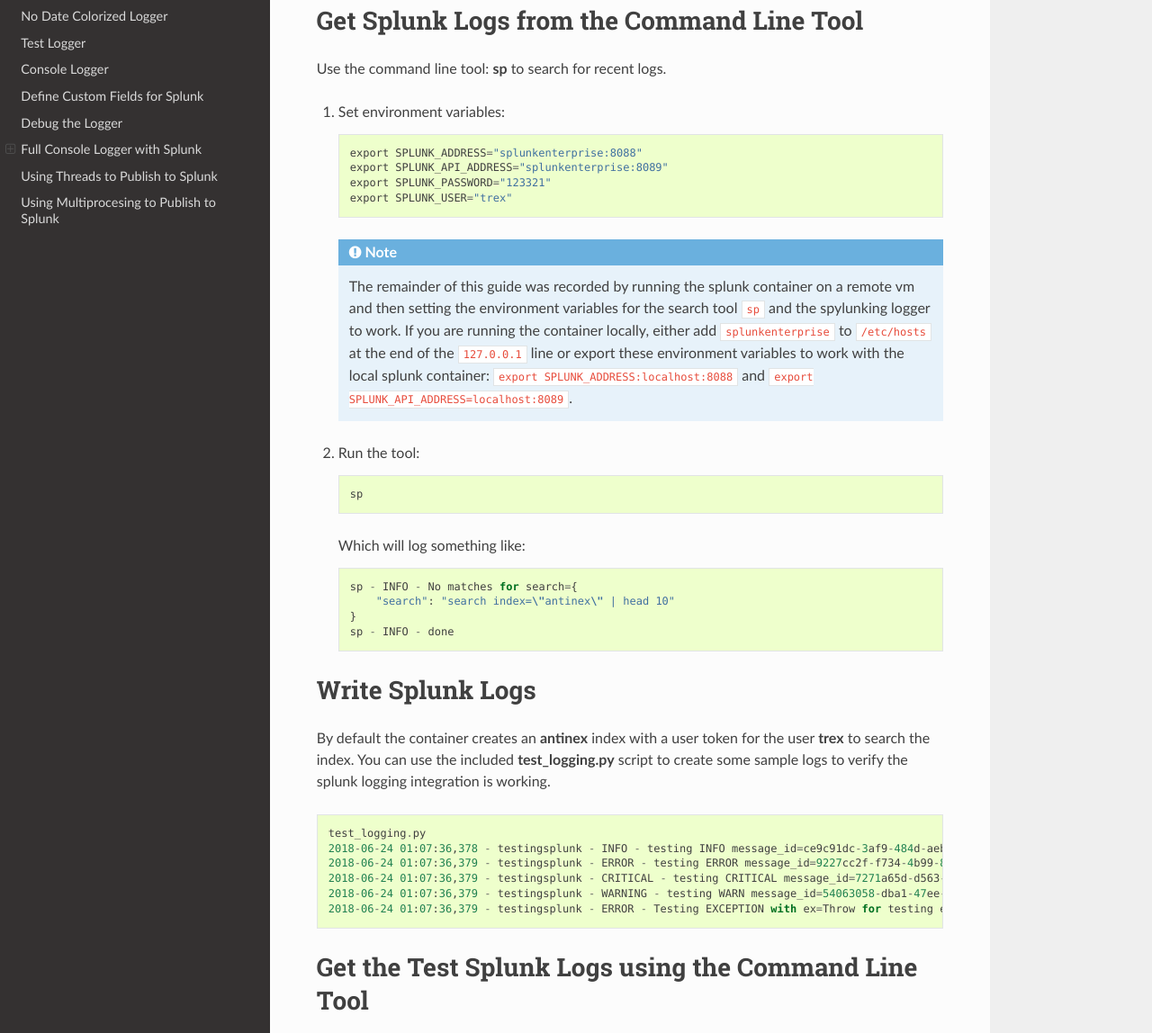
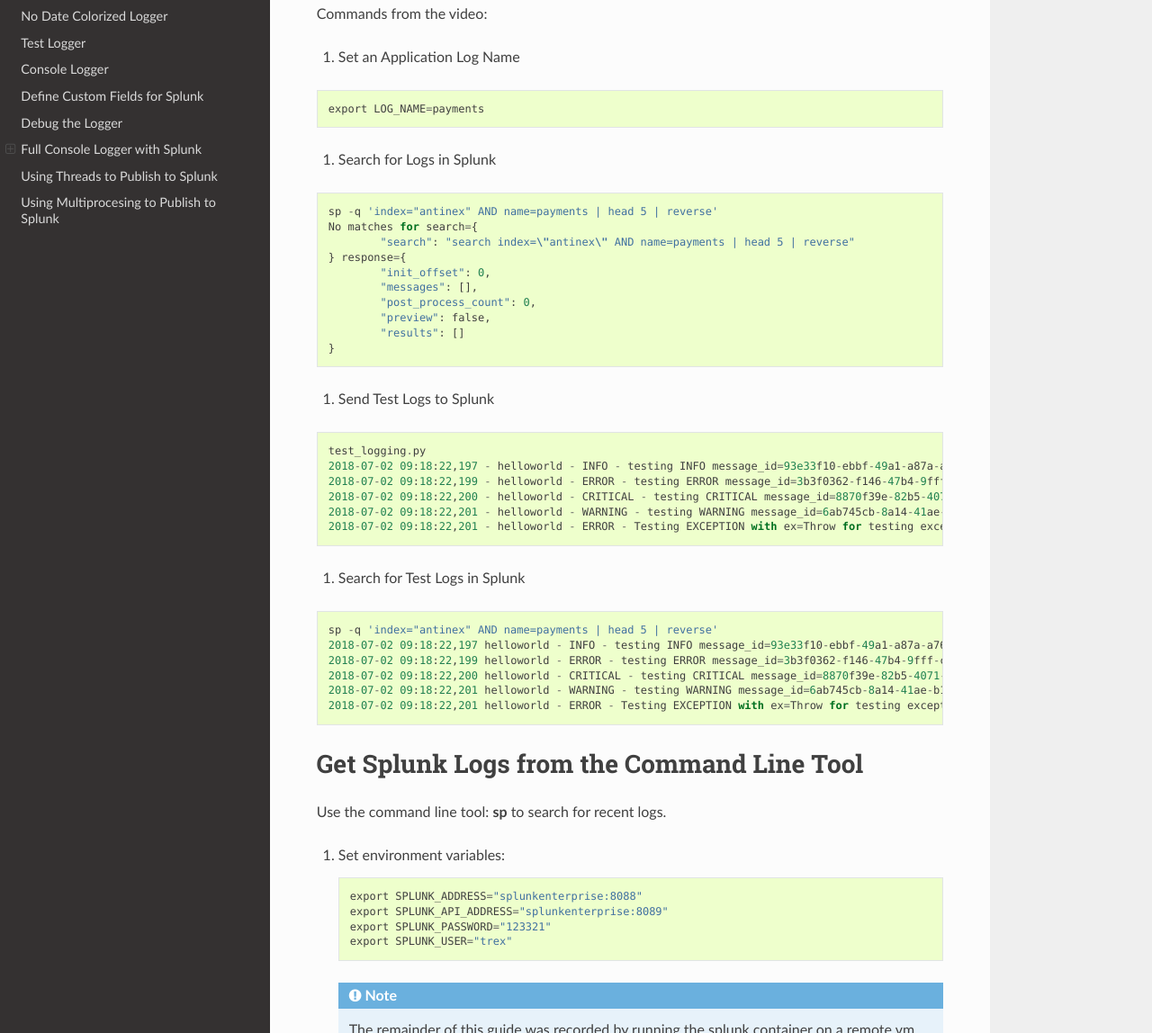
Before and after one commit to jay-johnson/spylunking, a Sphinx documentation site: the page built from docs/source/index.rst, in a window 1280 px wide and 1400 px high, scrolled down 2111 px. Shown: the part 252-1400 px from the top of the window at 90% size. Built offline with Sphinx 7.4.7 and the Read the Docs theme 2.0.0, drawn with Linux system fonts in a browser that asks for light colours; some of the changed text lies outside the part shown.

Commit message:
fixes for py.test failures on travis

```diff
--- a/docs/source/api_reference.rst
+++ b/docs/source/api_reference.rst
@@ -214,7 +214,7 @@
 Using Threads to Publish to Splunk
 ----------------------------------
 
-The Splunk Publisher handles sending logs to the configured Splunk server. It was originally inspired from https://github.com/zach-taylor/splunk_handler but after encountering issues within Celery tasks this class was created to maintain a stable logger from inside a Celery task.
+Here is the code for the Splunk Publisher that uses a thread to send logs to the configured Splunk server.
 
 .. automodule:: spylunking.splunk_publisher
    :members: SplunkPublisher
@@ -222,7 +222,7 @@
 Using Multiprocesing to Publish to Splunk
 -----------------------------------------
 
-The Splunk Publisher handles sending logs to the configured Splunk server. It was originally inspired from https://github.com/zach-taylor/splunk_handler but this one uses multiiprocessing instead of threads. This approach will not work in Celery tasks.
+Here is the code for the Splunk Publisher that uses a multiprocessing to send logs to the configured Splunk server.
 
 .. automodule:: spylunking.mp_splunk_publisher
    :members: MPSplunkPublisher
--- a/docs/source/index.rst
+++ b/docs/source/index.rst
@@ -89,7 +89,52 @@
 
 .. raw:: html
 
-    <a href="https://asciinema.org/a/189634?autoplay=1" target="_blank"><img src="https://asciinema.org/a/189634.png"/></a>
+    <a href="https://asciinema.org/a/189711?autoplay=1" target="_blank"><img src="https://asciinema.org/a/189711.png"/></a>
+
+Commands from the video:
+
+#.	Set an Application Log Name
+
+::
+
+    export LOG_NAME=payments
+
+#.	Search for Logs in Splunk
+
+::
+
+	sp -q 'index="antinex" AND name=payments | head 5 | reverse'
+	No matches for search={
+		"search": "search index=\"antinex\" AND name=payments | head 5 | reverse"
+	} response={
+		"init_offset": 0,
+		"messages": [],
+		"post_process_count": 0,
+		"preview": false,
+		"results": []
+	}
+
+#.	Send Test Logs to Splunk
+
+::
+
+	test_logging.py
+	2018-07-02 09:18:22,197 - helloworld - INFO - testing INFO message_id=93e33f10-ebbf-49a1-a87a-a76858448c71
+	2018-07-02 09:18:22,199 - helloworld - ERROR - testing ERROR message_id=3b3f0362-f146-47b4-9fff-c6cc3b165279
+	2018-07-02 09:18:22,200 - helloworld - CRITICAL - testing CRITICAL message_id=8870f39e-82b5-4071-b19a-80ce6cfefbd6
+	2018-07-02 09:18:22,201 - helloworld - WARNING - testing WARNING message_id=6ab745cb-8a14-41ae-b16e-13c0c80c4963
+	2018-07-02 09:18:22,201 - helloworld - ERROR - Testing EXCEPTION with ex=Throw for testing exceptions message_id=26b3c421-46b7-49d2-960b-1ca2ed7b8e03
+
+#.	Search for Test Logs in Splunk
+
+::
+
+	sp -q 'index="antinex" AND name=payments | head 5 | reverse'
+	2018-07-02 09:18:22,197 helloworld - INFO - testing INFO message_id=93e33f10-ebbf-49a1-a87a-a76858448c71
+	2018-07-02 09:18:22,199 helloworld - ERROR - testing ERROR message_id=3b3f0362-f146-47b4-9fff-c6cc3b165279
+	2018-07-02 09:18:22,200 helloworld - CRITICAL - testing CRITICAL message_id=8870f39e-82b5-4071-b19a-80ce6cfefbd6
+	2018-07-02 09:18:22,201 helloworld - WARNING - testing WARNING message_id=6ab745cb-8a14-41ae-b16e-13c0c80c4963
+	2018-07-02 09:18:22,201 helloworld - ERROR - Testing EXCEPTION with ex=Throw for testing exceptions message_id=26b3c421-46b7-49d2-960b-1ca2ed7b8e03
 
 Get Splunk Logs from the Command Line Tool
 ------------------------------------------
@@ -581,20 +626,27 @@
     }
     done
 
-Debug the Logger
-----------------
+Available Environment Variables
+-------------------------------
 
-Export this variable before creating a logger.
+Drill down fields
+=================
+
+Splunk drill down fields with environment variables:
 
 ::
 
-    export SPLUNK_DEBUG=1
+    export LOG_NAME="<application log name>"
+    export DEPLOY_CONFIG="<application deployed config like k8 filename>"
+    export ENV_NAME="<environment name for this application>"
 
-Available Environment Variables
--------------------------------
+Common Environment Variables
+============================
 
 ::
 
+    export SPLUNK_USER="<splunk host>"
+    export SPLUNK_PASSWORD="<splunk host>"
     export SPLUNK_HOST="<splunk host>"
     export SPLUNK_PORT="<splunk port: 8088>"
     export SPLUNK_API_PORT="<splunk port: 8089>"
@@ -610,7 +662,17 @@
     export SPLUNK_SLEEP_INTERVAL="<sleep in seconds per batch>"
     export SPLUNK_RETRY_COUNT="<attempts per log to retry publishing>"
     export SPLUNK_RETRY_BACKOFF="<cooldown in seconds per failed POST>"
-    export SPLUNK_DEBUG="<1 enable debug|0 off>"
+    export SPLUNK_DEBUG="<debug the publisher - 1 enable debug|0 off>"
+    export SPLUNK_VERBOSE="<debug the sp command line tool - 1 enable|0 off>"
+
+Debug the Publishers
+====================
+
+Export this variable before creating a logger to see the publisher logs:
+
+::
+
+    export SPLUNK_DEBUG=1
 
 Login to Splunk from a Browser
 ------------------------------
--- a/setup.py
+++ b/setup.py
@@ -88,7 +88,7 @@
 setup(
     name='spylunking',
     cmdclass={'test': PyTest},
-    version='1.0.28',
+    version='1.0.29',
     description=(
         'Spylunking - Drill down into your logs with an integrated, '
         'colorized logger and search tools. Includes a Splunk sandbox '
```
Also changed, not shown: README.rst (+70 -8 lines), .travis.yml, 10 other files.
